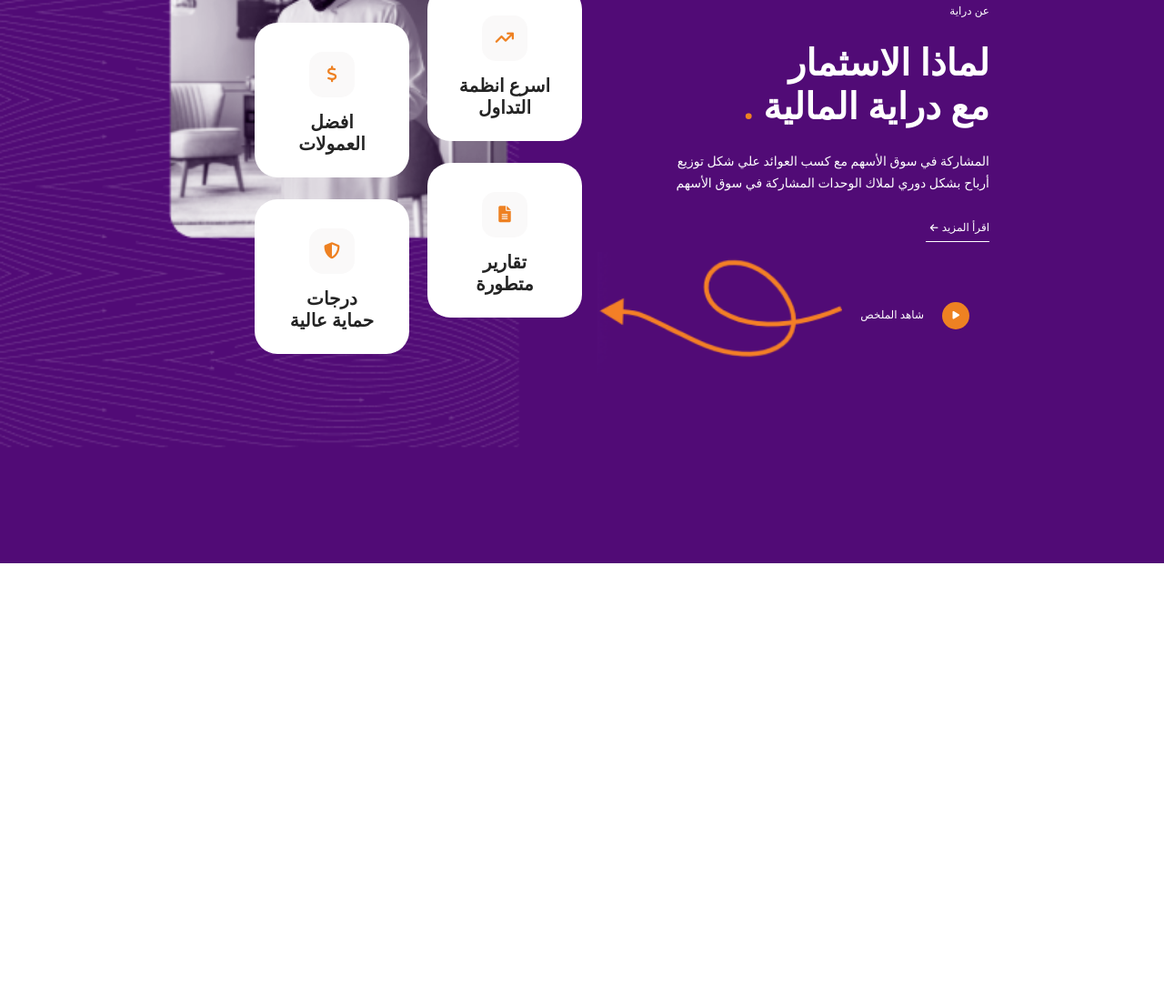
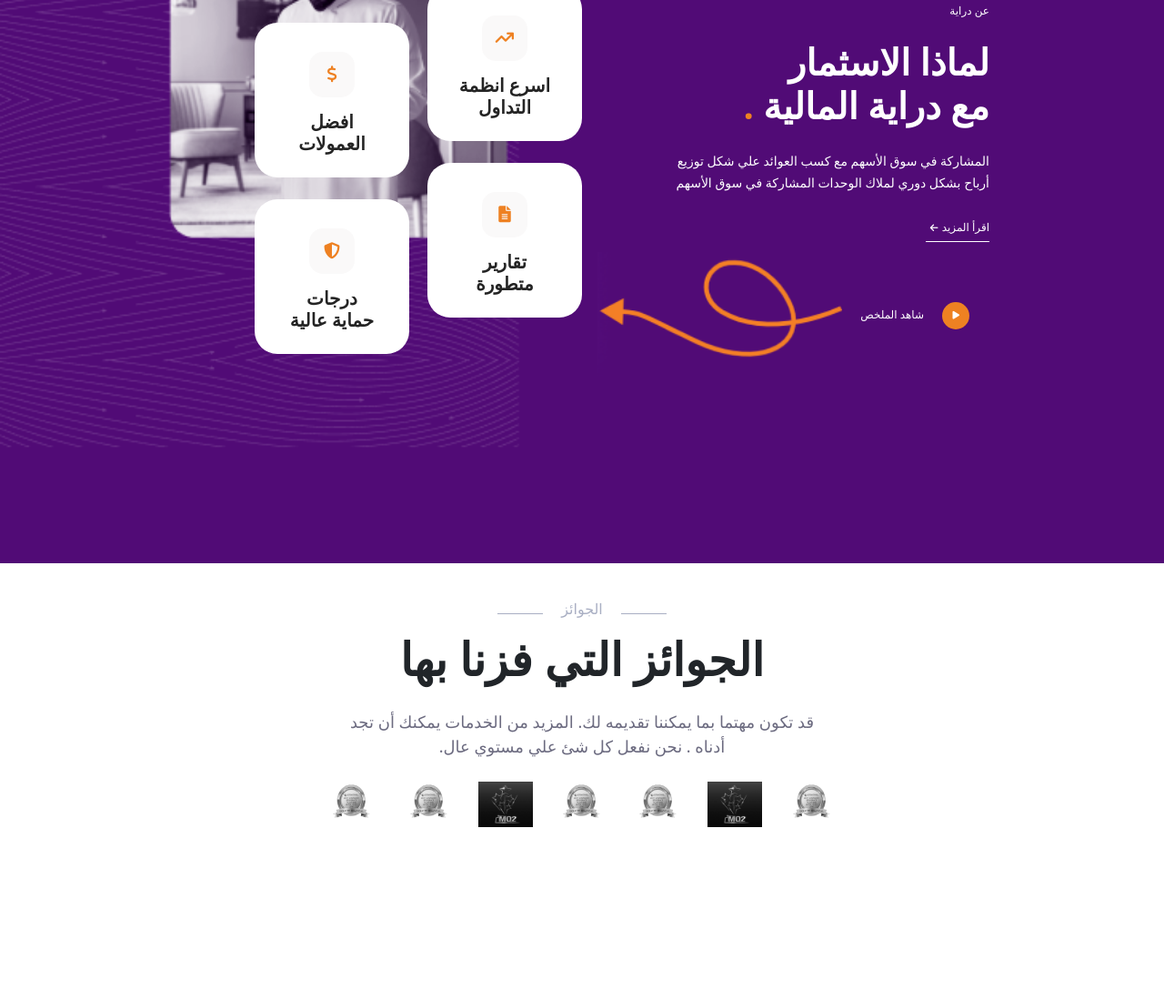
Before and after one commit to renosystems/Derayah, a website: page index.html in a window 1280 px wide. Shown: the part 951-2050 px from the top of the page at 91% size. Before the commit the page ends 1570 px from the top, so only its background shows below. Drawn offline with nearby package versions, Linux system fonts and the light colour scheme.

Commit message:
Adding awards section

```diff
--- a/index.html
+++ b/index.html
@@ -180,6 +180,30 @@
         </div>
       </div>
       <!-- End why investment section -->
+
+      <!-- Awards section -->
+
+      <div class="awardsSection">
+        <div class="awardsSection-line mx-3">
+        </div>
+        <span>الجوائز</span>
+        <div class="awardsSection-line mx-3">
+        </div>
+        <h6>الجوائز التي فزنا بها</h6>
+        <p>قد تكون مهتما بما يمكننا تقديمه لك. المزيد من الخدمات يمكنك أن تجد
+          <br> أدناه . نحن نفعل كل شئ علي مستوي عال.</p>
+          <div class="mt-4">
+            <img src="./Images/awardImg1.png" alt="">
+            <img src="./Images/awardImg2.png" alt="">
+            <img src="./Images/awardImg1.png" alt="">
+            <img src="./Images/awardImg1.png" alt="">
+            <img src="./Images/awardImg2.png" alt="">
+            <img src="./Images/awardImg1.png" alt="">
+            <img src="./Images/awardImg1.png" alt="">
+          </div>
+      </div>
+      <!-- End Awards section -->
+
       <script
         src="https://cdn.jsdelivr.net/npm/bootstrap@5.0.1/dist/js/bootstrap.bundle.min.js"
         integrity="sha384-gtEjrD/SeCtmISkJkNUaaKMoLD0//ElJ19smozuHV6z3Iehds+3Ulb9Bn9Plx0x4"
--- a/sass/abstract/_variables.scss
+++ b/sass/abstract/_variables.scss
@@ -9,3 +9,4 @@ $text-color:#16151A;
 $rounded-button:#cfcfcfc5;
 $side-menu-text:#A9AFC3;
 $orange-color: #EE8122;
+$GrayScale:#6c6b80;
--- /dev/null
+++ b/sass/components/_awardSec.scss
@@ -0,0 +1,36 @@
+.awardsSection{
+    width: 100%;
+    height: 60vh;
+    text-align: center;
+    background-color: $light-color;
+    direction: rtl;
+    padding-top: 3%;
+
+    &-line{
+        display: inline-block;
+        margin: auto;
+        height: 1px;
+        width: 50px;
+        background-color: $side-menu-text;
+    }
+
+    span{
+        color: $side-menu-text;
+        font-size: 16px;
+    }
+    h6{
+        margin: 1% 0;
+        font-size: 50px;
+        font-weight: bold;
+    }
+    p{
+        font-size: 18px;
+        color: $GrayScale;
+        margin: 2% 0;
+    }
+    img{
+        height: 50px;
+        width: 60px;
+        margin: 0 10px;
+    }
+}
--- a/sass/main.scss
+++ b/sass/main.scss
@@ -11,3 +11,4 @@
 @import "components/side_menu";
 @import "components/InvestSection";
 @import "components/instCard";
+@import "components/awardSec";
```
Also changed, not shown: Images/awardImg1.png (added), Images/awardImg2.png (added), sass/main.css, 1 other file.
